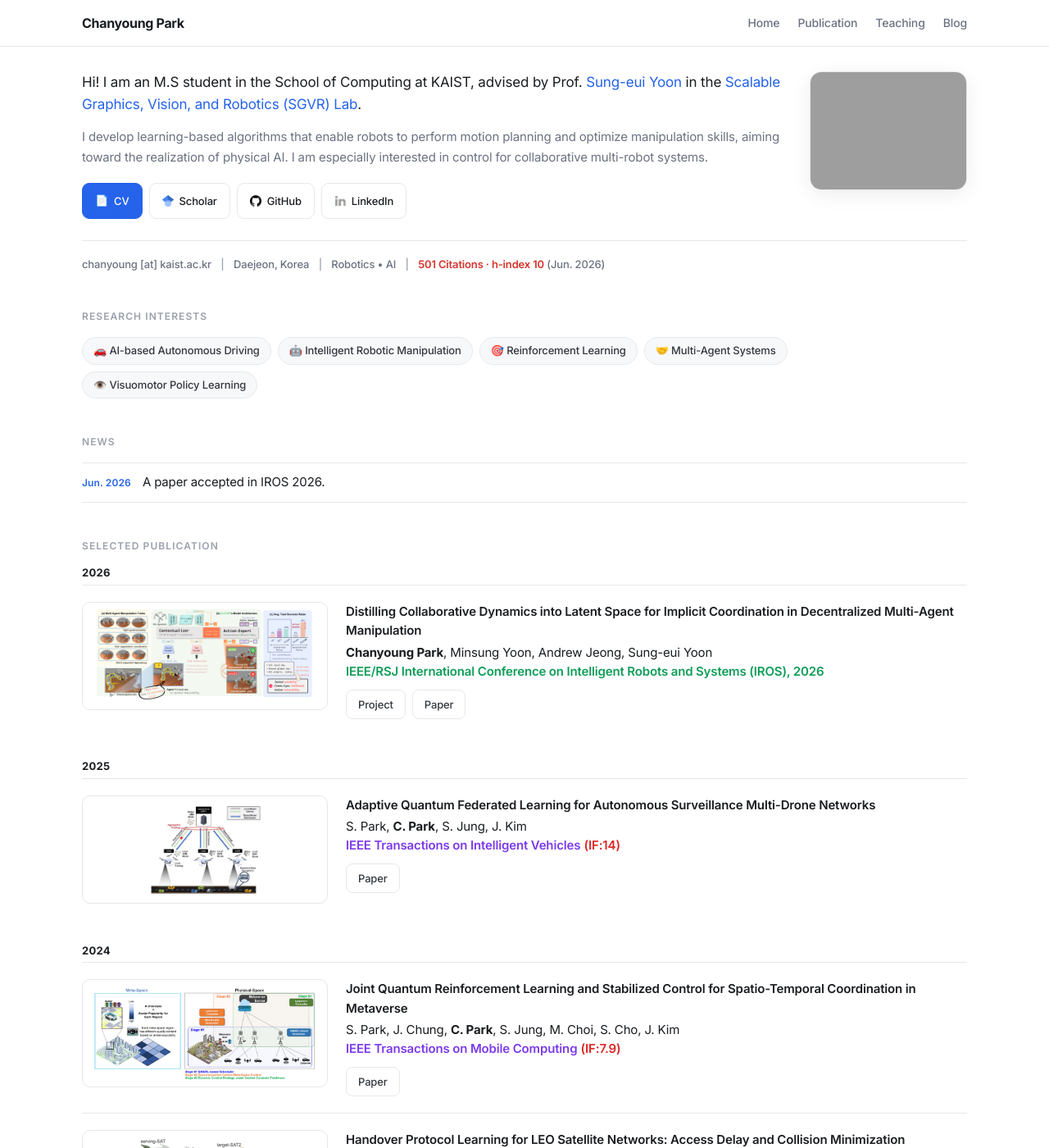
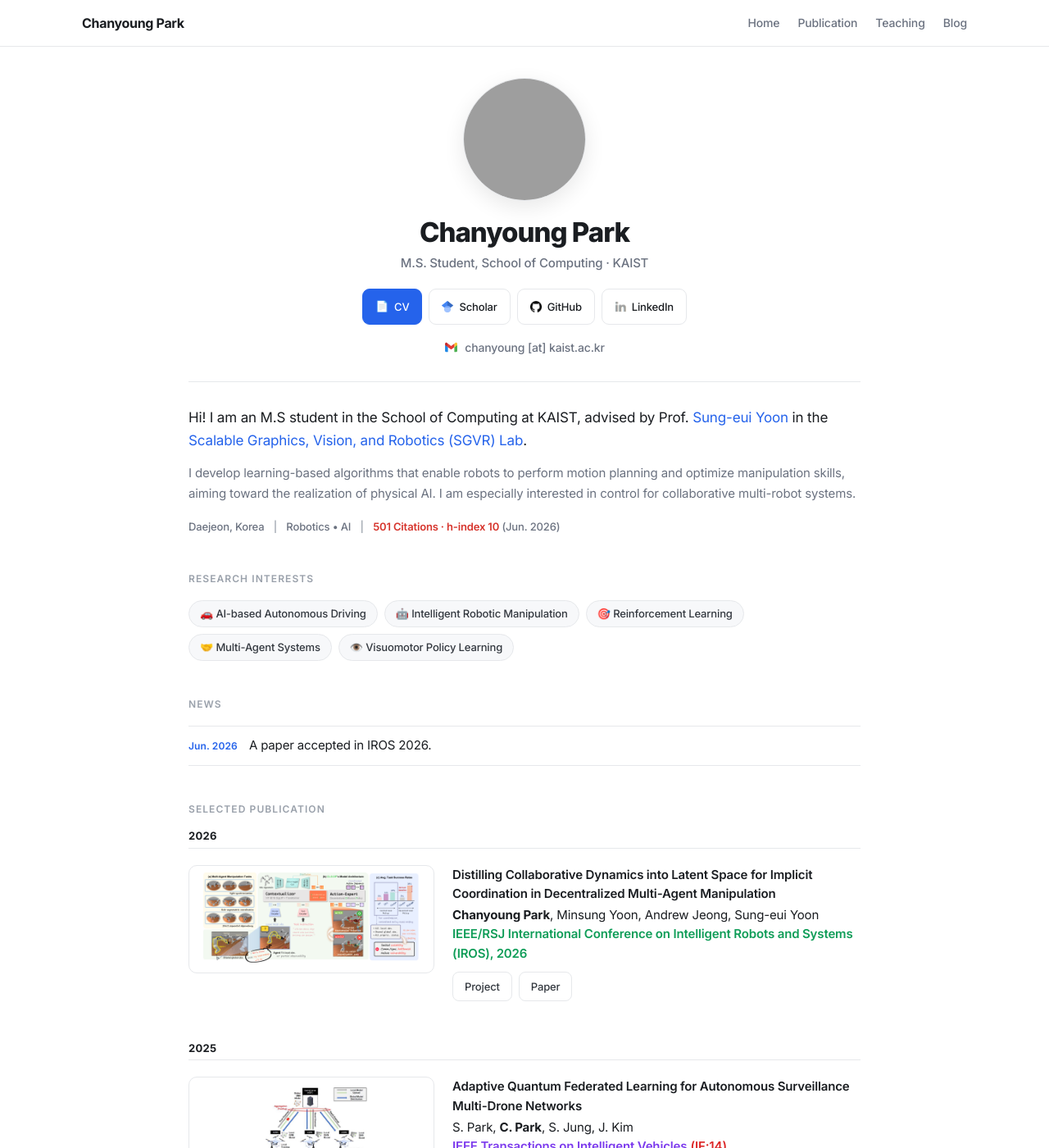
Before and after one commit to cosdeneb/cosdeneb.github.io, a Jekyll site: the page built from index.md, in a window 1280 px wide and 1400 px high. Shown: the whole window at 82% size. Built offline with Jekyll 4.4.1, drawn with Linux system fonts in a browser that asks for light colours; some of the changed text lies outside the part shown.

Commit message:
Redesign home with centered hero; add Gmail email icon; simplify footer
Restructure the top of the home page into a centered hero (circular
photo, name, role, action links) inspired by a cleaner academic layout,
narrow the home column, add a Gmail icon beside the contact email, and
strip the footer's contact/follow social lists down to a copyright line.

```diff
--- a/_config.yml
+++ b/_config.yml
@@ -67,4 +67,4 @@ exclude:
   - vendor/ruby/
 
 # Used for defeating caching
-version: 9
+version: 10
--- a/_includes/footer.html
+++ b/_includes/footer.html
@@ -1,66 +1,6 @@
 <footer class="site-footer">
   <div class="wrapper">
-    <div class="footer-col-wrapper">
-      <div class="footer-col footer-col-1">
-        <h4>CONTACT</h4>
-
-        <div class="social-links">
-          {% for contact in site.footer.contact %}
-            <div class="social-link contact-links">
-
-              {% assign contact_icon_path = "/assets/img/icons/" | append: contact.name | downcase | append: ".png" | absolute_url %}
-              <img
-                src="{{ contact_icon_path }}"
-                alt="{{ contact.name | downcase }}"
-              />
-              <a href="{{ contact.link }}" id="{{ contact.name | downcase }}-link">
-                {% if contact.value and contact.value != "" and contact.value != nil %}
-                  {{ contact.value }}
-                {% else %}
-                  {{ contact.name }}
-                {% endif %}
-              </a>
-            </div>
-
-          {% endfor %}
-        </div>
-      </div>
-
-      <div class="footer-col footer-col-2">
-        {% if site.footer.follow and site.footer.follow.size > 0 %}
-          <h4>FOLLOW</h4>
-
-          <div class="social-links follow-links">
-            {% for follow in site.footer.follow %}
-              <div class="social-link">
-
-                {% assign follow_icon_path = "/assets/img/icons/" | append: follow.name | downcase | append: ".png" | absolute_url %}
-                <img
-                  src="{{ follow_icon_path }}"
-                  alt="{{ follow.name | downcase }}"
-                />
-                <a href="{{ follow.link }}">
-                  {% if follow.value and follow.value != "" and follow.value != nil %}
-                    {{ follow.value }}
-                  {% else %}
-                    {{ follow.name }}
-                  {% endif %}
-                </a>
-              </div>
-
-            {% endfor %}
-          </div>
-        {% endif %}
-      </div>
-
-      {% if site.footer.show_powered_by == true %}
-        <div class="footer-col footer-col-3 powered-by">
-          <p>
-            © Chanyoung Park | {{ 'now' | date: "%Y" }}
-          </p>
-        </div>
-      {% endif %}
-    </div>
+    <p class="footer-copy">© {{ 'now' | date: "%Y" }} Chanyoung Park</p>
   </div>
 </footer>
 
--- a/_layouts/home.html
+++ b/_layouts/home.html
@@ -8,12 +8,6 @@
     <div class="page-content">
       <div class="wrapper home-wrapper">
         <div class="home">
-          <img
-            src="{{ page.profile_picture.src | absolute_url }}"
-            alt="{{ page.profile_picture.alt }}"
-            class="profile-pic"
-          />
-
           {{ content }}
         </div>
       </div>
--- a/_sass/_layout.scss
+++ b/_sass/_layout.scss
@@ -150,13 +150,20 @@
  */
 .site-footer {
   border-top: 1px solid $line;
-  padding: $spacing-unit 0;
-  margin-top: 40px;
-  color: $muted;
+  padding: 22px 0;
+  margin-top: 48px;
+  color: $faint;
 
   @include media-query($on-mobile) {
     padding-top: 20px;
   }
+}
+
+.footer-copy {
+  margin: 0;
+  text-align: center;
+  font-size: 13px;
+  color: $faint;
 }
 
 .footer-heading {
--- a/_sass/_site.scss
+++ b/_sass/_site.scss
@@ -2,24 +2,69 @@
  * Home / shared content styles — minimal & clean
  */
 
-.profile-pic {
-  float: right;
-  width: 190px;
-  border-radius: 14px;
+/* Centered hero header */
+.hero {
+  text-align: center;
+  padding: 8px 0 26px;
+  margin-bottom: 30px;
+  border-bottom: 1px solid $line;
+}
+
+.hero-photo {
+  width: 148px;
+  height: 148px;
+  border-radius: 50%;
+  object-fit: cover;
   border: 1px solid $line;
-  margin-left: 28px;
-  box-shadow: 0 6px 24px rgba(0, 0, 0, 0.07);
+  box-shadow: 0 8px 26px rgba(0, 0, 0, 0.09);
+  margin-bottom: 20px;
+}
 
-  @include media-query($on-mobile) {
-    float: none;
-    display: block;
-    width: 150px;
-    margin: 0 auto 22px;
-  }
+.hero-name {
+  margin: 0 0 6px;
+  font-size: 33px;
+  font-weight: 800;
+  letter-spacing: -0.03em;
+  line-height: 1.15;
+}
+
+.hero-role {
+  margin: 0 0 18px;
+  color: $muted;
+  font-size: 15px;
+  font-weight: 500;
+}
+
+.hero-links {
+  display: flex;
+  justify-content: center;
+  flex-wrap: wrap;
+  gap: 8px;
+  margin-bottom: 16px;
+}
+
+.hero-email {
+  display: inline-flex;
+  align-items: center;
+  gap: 8px;
+  color: $muted;
+  font-size: 14px;
+  font-weight: 500;
+}
+
+.hero-email:hover {
+  color: $text-color;
+  text-decoration: none;
+}
+
+.hero-email-icon {
+  width: 17px;
+  height: 17px;
+  object-fit: contain;
 }
 
 .home-wrapper {
-  max-width: 1080px;
+  max-width: 820px;
 
   @include media-query($on-laptop) {
     max-width: -webkit-calc(100% - (#{$spacing-unit}));
@@ -125,9 +170,7 @@
 /* Meta line */
 .home-meta {
   clear: both;
-  margin: 26px 0 8px;
-  padding-top: 18px;
-  border-top: 1px solid $line;
+  margin: 18px 0 4px;
   color: $muted;
   font-size: 13px;
   font-weight: 500;
--- a/index.md
+++ b/index.md
@@ -4,6 +4,21 @@ profile_picture:
   src: /assets/img/cy.jpg
   alt: website picture
 ---
+<div class="hero">
+  <img class="hero-photo" src="{{ page.profile_picture.src | absolute_url }}" alt="Chanyoung Park"/>
+  <h1 class="hero-name">Chanyoung Park</h1>
+  <p class="hero-role">M.S. Student, School of Computing · KAIST</p>
+
+  <div class="hero-links">
+    <a class="home-button primary" href="{{ '/Chanyoung_Park_CV.pdf' | absolute_url }}"><span class="home-button-symbol" aria-hidden="true">📄</span>CV</a>
+    <a class="home-button" href="https://scholar.google.com/citations?hl=ko&user=fGD7V2IAAAAJ"><img class="home-button-icon" src="{{ '/assets/img/icons/google scholar.png' | absolute_url }}" alt="">Scholar</a>
+    <a class="home-button" href="https://github.com/cosdeneb"><img class="home-button-icon" src="{{ '/assets/img/icons/github.png' | absolute_url }}" alt="">GitHub</a>
+    <a class="home-button" href="https://www.linkedin.com/in/chanyoung-park-799b672ab/"><img class="home-button-icon" src="{{ '/assets/img/icons/linkedin.png' | absolute_url }}" alt="">LinkedIn</a>
+  </div>
+
+  <a class="hero-email" href="mailto:chanyoung@kaist.ac.kr"><img class="hero-email-icon" src="{{ '/assets/img/icons/gmail.svg' | absolute_url }}" alt="Email"/>chanyoung [at] kaist.ac.kr</a>
+</div>
+
 <div class="home-intro">
   <p>
     Hi! I am an M.S student in the School of Computing at KAIST, advised by Prof. <a href="https://sgvr.kaist.ac.kr/~sungeui/">Sung-eui Yoon</a> in the <a href="https://sgvr.kaist.ac.kr/">Scalable Graphics, Vision, and Robotics (SGVR) Lab</a>.
@@ -12,17 +27,10 @@ profile_picture:
   <p class="home-research-copy">
     I develop learning-based algorithms that enable robots to perform motion planning and optimize manipulation skills, aiming toward the realization of physical AI. I am especially interested in control for collaborative multi-robot systems.
   </p>
-
-  <div class="home-actions">
-    <a class="home-button primary" href="{{ '/Chanyoung_Park_CV.pdf' | absolute_url }}"><span class="home-button-symbol" aria-hidden="true">📄</span>CV</a>
-    <a class="home-button" href="https://scholar.google.com/citations?hl=ko&user=fGD7V2IAAAAJ"><img class="home-button-icon" src="{{ '/assets/img/icons/google scholar.png' | absolute_url }}" alt="">Scholar</a>
-    <a class="home-button" href="https://github.com/cosdeneb"><img class="home-button-icon" src="{{ '/assets/img/icons/github.png' | absolute_url }}" alt="">GitHub</a>
-    <a class="home-button" href="https://www.linkedin.com/in/chanyoung-park-799b672ab/"><img class="home-button-icon" src="{{ '/assets/img/icons/linkedin.png' | absolute_url }}" alt="">LinkedIn</a>
-  </div>
 </div>
 
 <div class="home-meta">
-  chanyoung [at] kaist.ac.kr <span aria-hidden="true">|</span> Daejeon, Korea <span aria-hidden="true">|</span> Robotics • AI <span aria-hidden="true">|</span> <a href="https://scholar.google.com/citations?hl=ko&user=fGD7V2IAAAAJ" style="color:#d6342c;font-weight:600;">501 Citations · h-index 10</a> (Jun. 2026)
+  Daejeon, Korea <span aria-hidden="true">|</span> Robotics • AI <span aria-hidden="true">|</span> <a href="https://scholar.google.com/citations?hl=ko&user=fGD7V2IAAAAJ" style="color:#d6342c;font-weight:600;">501 Citations · h-index 10</a> (Jun. 2026)
 </div>
 
 <div class="research-interests">
```
Also changed, not shown: assets/img/icons/gmail.svg (added), 1 other file.
